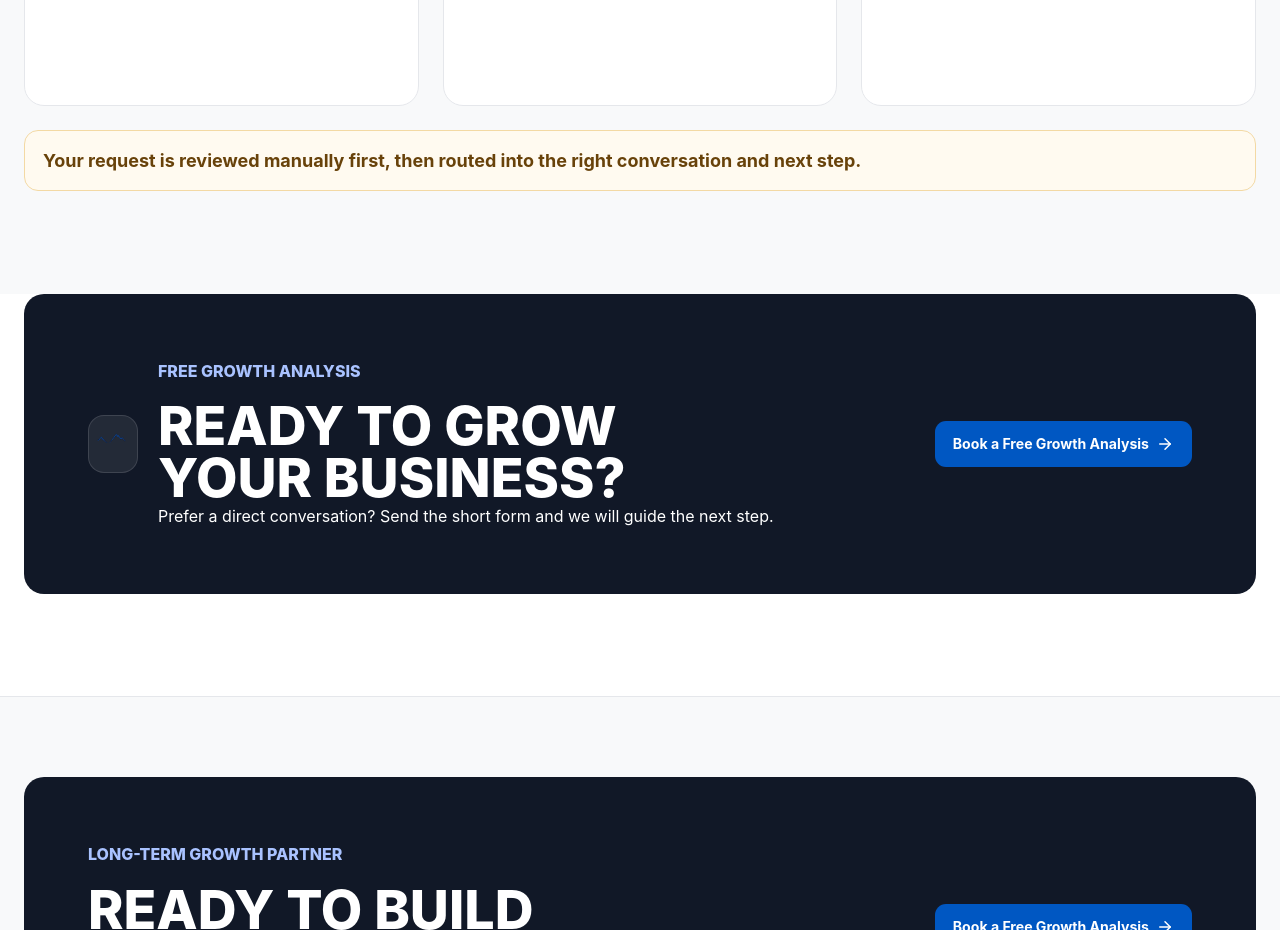
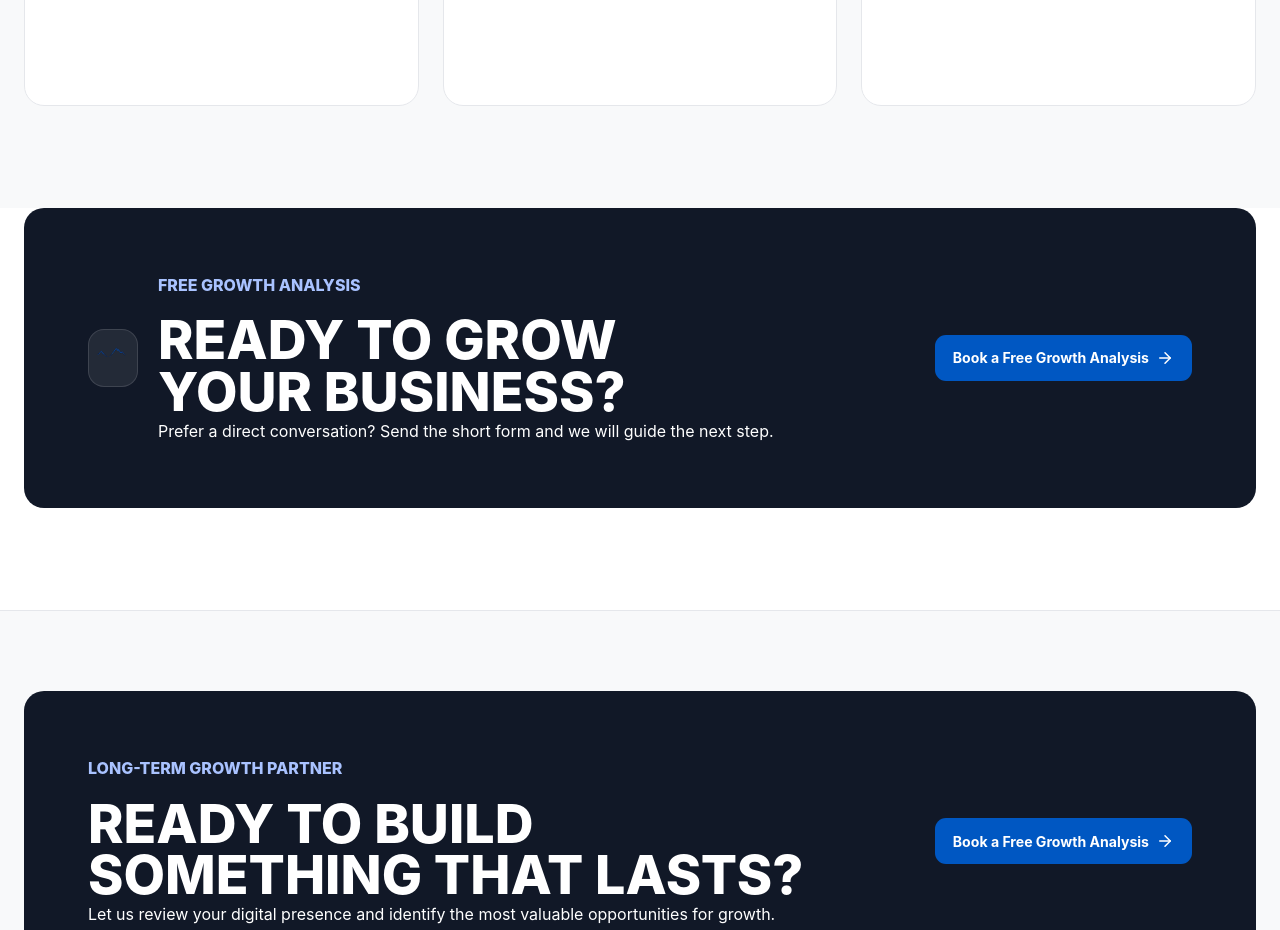
Before and after one commit to mawa8633/framkant-nordic, a Next.js app: page /contact in a window 1280 px wide. Shown: the part 2340-3270 px from the top of the page. Built offline with nearby package versions, Linux system fonts and the light colour scheme.

Commit message:
Remove contact notice callout

```diff
--- a/app/contact/page.tsx
+++ b/app/contact/page.tsx
@@ -93,9 +93,6 @@ export default function ContactPage() {
             <p>{site.businessHours}</p>
           </div>
         </div>
-        <div className="notice spaced">
-          Your request is reviewed manually first, then routed into the right conversation and next step.
-        </div>
       </section>
       <CTA copy="Prefer a direct conversation? Send the short form and we will guide the next step." />
     </main>
```
